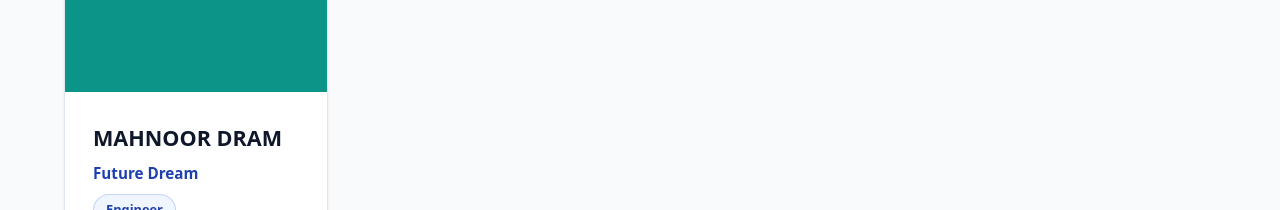
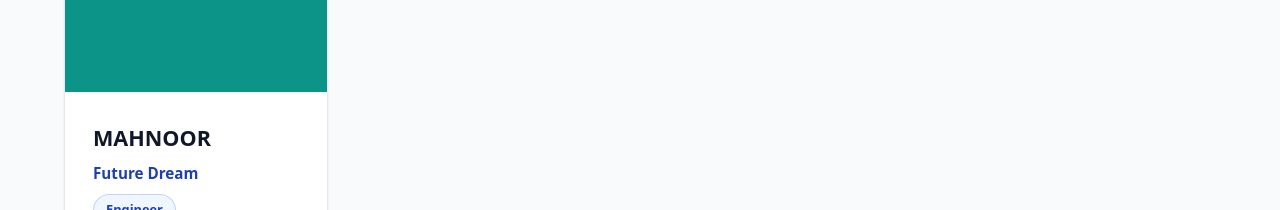
Before and after one commit to Kamran-Liaquat404/DELTA-ACADEMY, a plain HTML site: page students.html in a window 1280 px wide. Shown: the part 2100-2310 px from the top of the page. Drawn offline with Linux system fonts and the light colour scheme.

Commit message:
Update students.html

```diff
--- a/students.html
+++ b/students.html
@@ -224,10 +224,10 @@
     <!-- Student 9 -->
     <div class="student-card">
       <div class="student-image-wrapper">
-        <img src="assets/students/mahnoordram.png" alt="Mahnoor Dram" class="student-image" id="img-student-9" />
+        <img src="assets/students/mahnoor.png" alt="Mahnoor Dram" class="student-image" id="img-student-9" />
       </div>
       <div class="student-info">
-        <h3 class="student-name">MAHNOOR DRAM</h3>
+        <h3 class="student-name">MAHNOOR</h3>
         <div class="student-goal">Future Dream</div>
         <span class="student-goal-badge">Engineer</span>
         <p class="student-desc">
```
